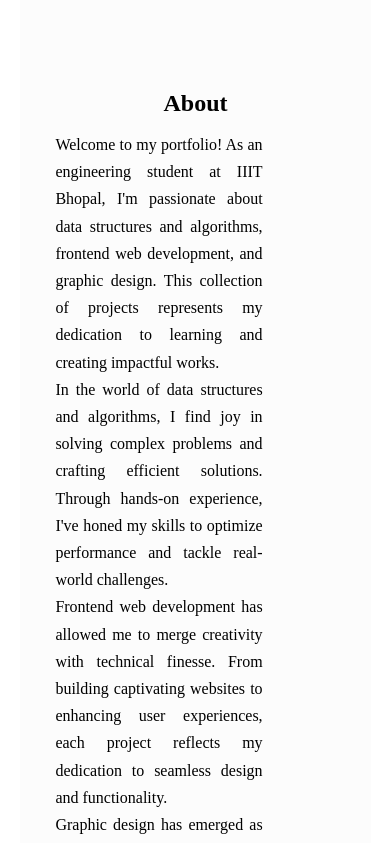
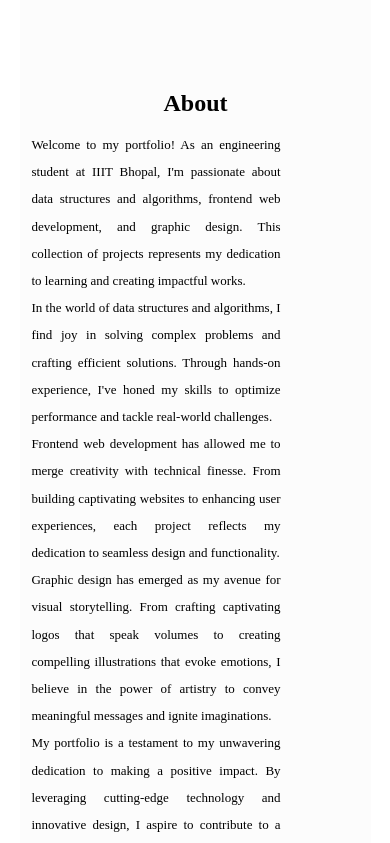
Before and after one commit to Mukul962832/Mukul_Portfolio, a plain HTML site: page index.html in a window 390 px wide. Shown: the part 1060-1903 px from the top of the page. Drawn offline with nearby package versions, Linux system fonts and the light colour scheme.

Commit message:
website update

```diff
--- a/index.html
+++ b/index.html
@@ -11,7 +11,7 @@
 
     <!-- Favicons -->
     <link rel="apple-touch-icon" sizes="180x180" href="assets/icons/apple-touch-icon.png" />
-    <link rel="icon" type="image/png" sizes="32x32" href="assets/icons/favicon-32x32.png" />
+    <link rel="icon" type="image/png" sizes="32x32" href="assets/icons/favicon-32.png" />
 
     <!-- Animate CSS CDN -->
     <link rel="stylesheet" href="https://cdnjs.cloudflare.com/ajax/libs/animate.css/4.1.1/animate.min.css" />
--- a/portfolio.css
+++ b/portfolio.css
@@ -725,10 +725,11 @@ footer {
     }
 
     .more-about p {
-        width: 220px;
-        /* margin: auto; */
-        /* margin-right: -300px; */
-        margin-left: -27px;
+        width: 262px;
+        margin: auto;
+        margin-right: -300px;
+        margin-left: -51px;
+        font-size: small;
     }
 
     .skills {
@@ -741,7 +742,7 @@ footer {
 
     .item1 {
         margin: auto;
-        margin-top: -45px;
+        margin-top: -44px;
     }
 
     .item2 {
@@ -753,8 +754,4 @@ footer {
         margin: -50px;
         margin-top: 30px;
     }
-
-
-
-
 }
```
Also changed, not shown: assets/icons/apple-touch-icon.png, assets/icons/favicon-32.png (added), assets/icons/favicon-32x32.png (deleted).
